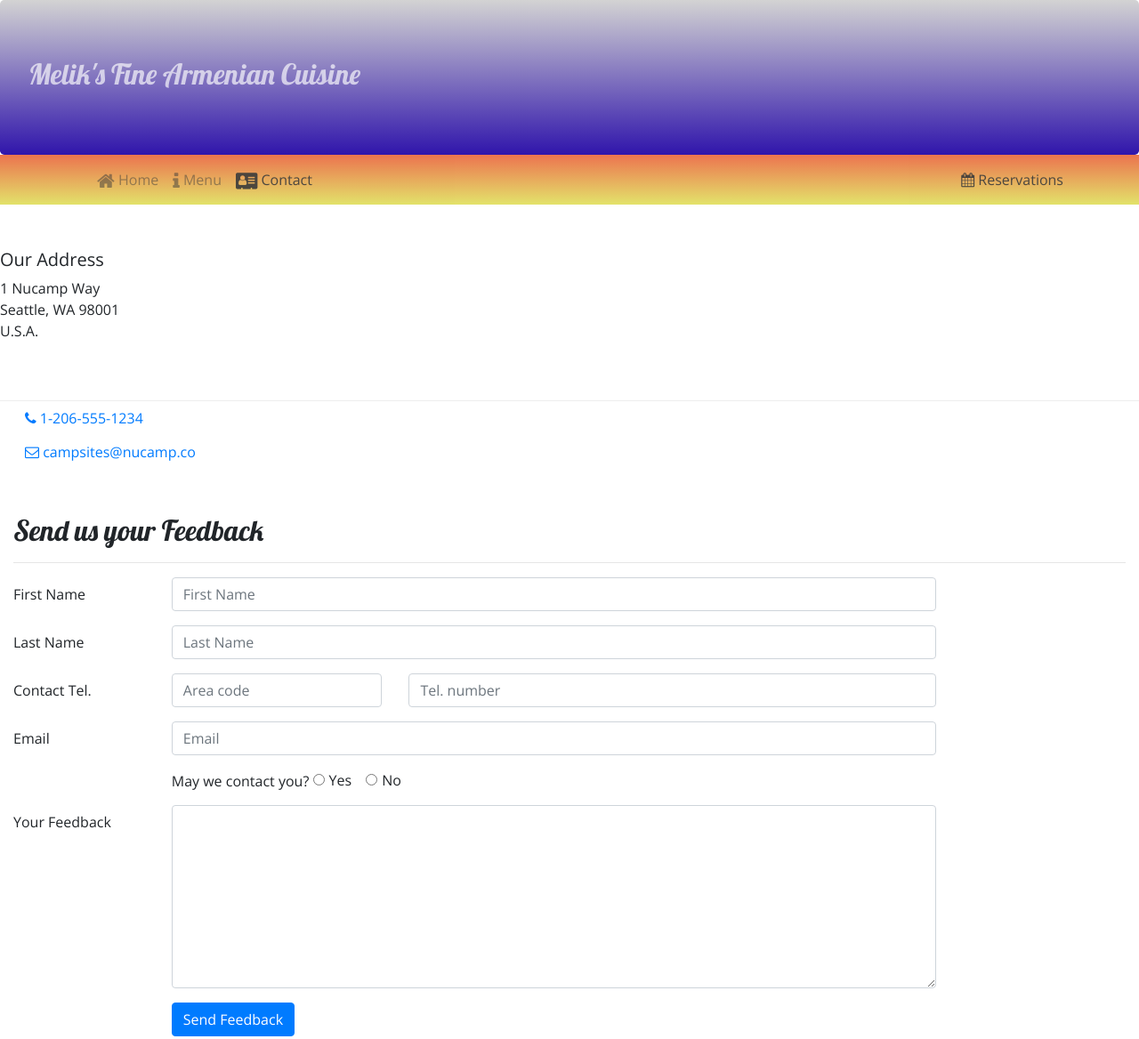
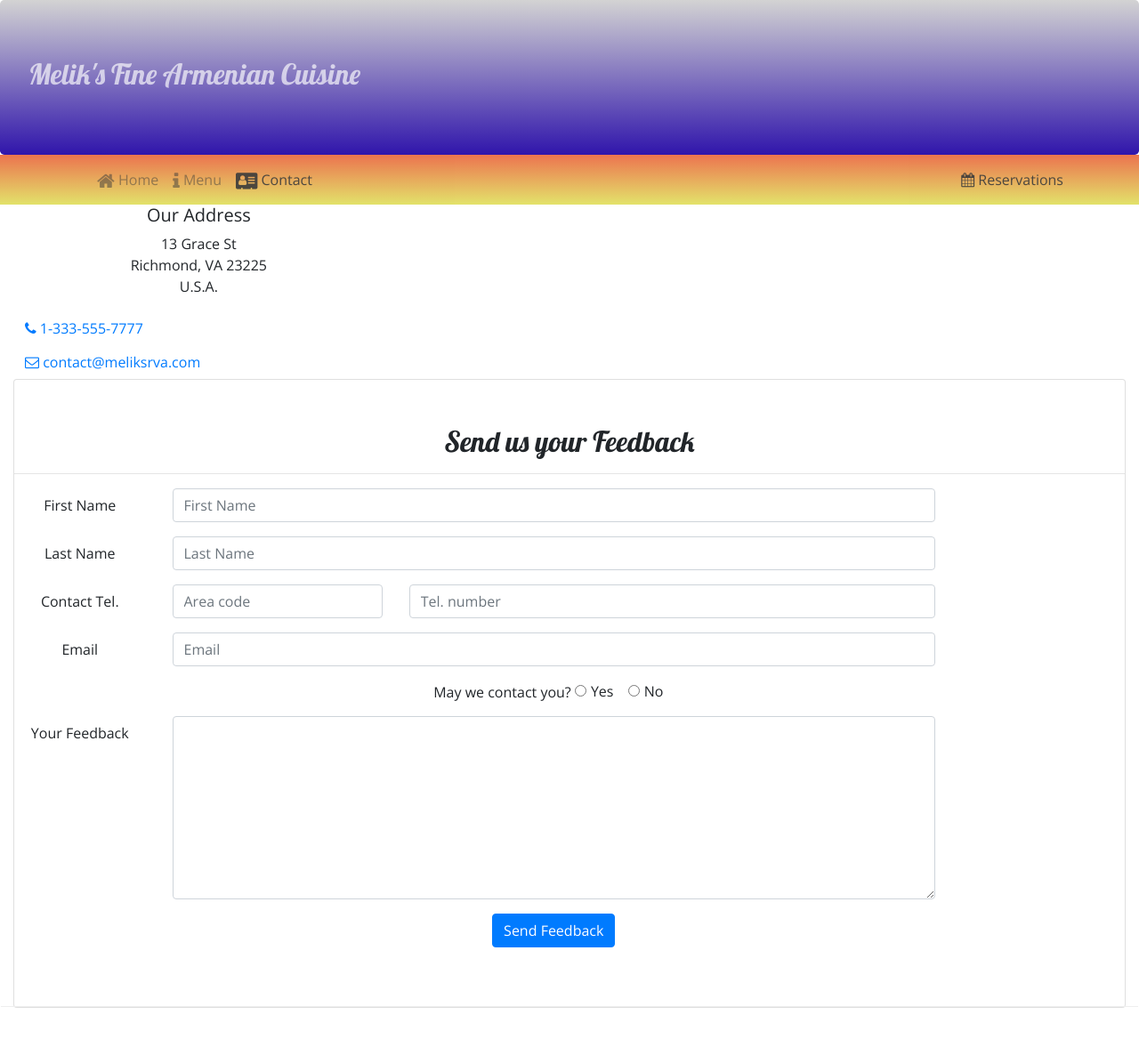
Before and after one commit to corytate/portfolioproject, a website: page contactus.html in a window 1280 px wide. Shown: the top 1168 px of the page at 89% size. Drawn offline with nearby package versions, Linux system fonts and the light colour scheme; some icons are missing.

Commit message:
contact form style

```diff
--- a/contactus.html
+++ b/contactus.html
@@ -43,23 +43,24 @@
                 </div>
             </div>
         </nav>
-
-        <div class="row row-content align-items-center">
+    <div class="container-fluid align-text-center headingcontent"
+        <div class="row row-content align-content-center">
             <div class="col-sm-4">
                 <h5>Our Address</h5>
                 <address>
-                    1 Nucamp Way<br />
-                    Seattle, WA 98001<br />
+                    13 Grace St<br />
+                    Richmond, VA 23225<br />
                     U.S.A.
                 </address>
             </div>
 
         </div>
         <div class="col">
-            <a role="button" class="btn btn-link" href="tel:+12065551234"><i class="fa fa-phone"></i> 1-206-555-1234</a><br />
-            <a role="button" class="btn btn-link" href="mailto:campsites@nucamp.co"><i class="fa fa-envelope-o"></i> campsites@nucamp.co</a>
+            <a role="button" class="btn btn-link" href="tel:+13335557777"><i class="fa fa-phone"></i> 1-333-555-7777</a><br />
+            <a role="button" class="btn btn-link" href="mailto:contact@meliksrva.com"><i class="fa fa-envelope-o"></i> contact@meliksrva.com</a>
         </div>
     <div class="container-fluid">
+        <div class="card contactcard text-center">
             <div class="row row-content">
                 <div class="col-12">
                     <h2>Send us your Feedback</h2>
@@ -122,6 +123,7 @@
                 </div>
             </div>
         </div>
+    </div>
 
 
     <footer>
--- a/css/styles.scss
+++ b/css/styles.scss
@@ -69,6 +69,10 @@ footer {
     border: solid $color-secondary;
 }
 
-.foodpic {
-    height: 25rem;
+.contactcard {
+    margin: 100 25
 }
+
+.headingcontent {
+    text-align: center;
+}
```
Also changed, not shown: css/styles.css. Lines whose indentation alone changed are shown as unchanged.
